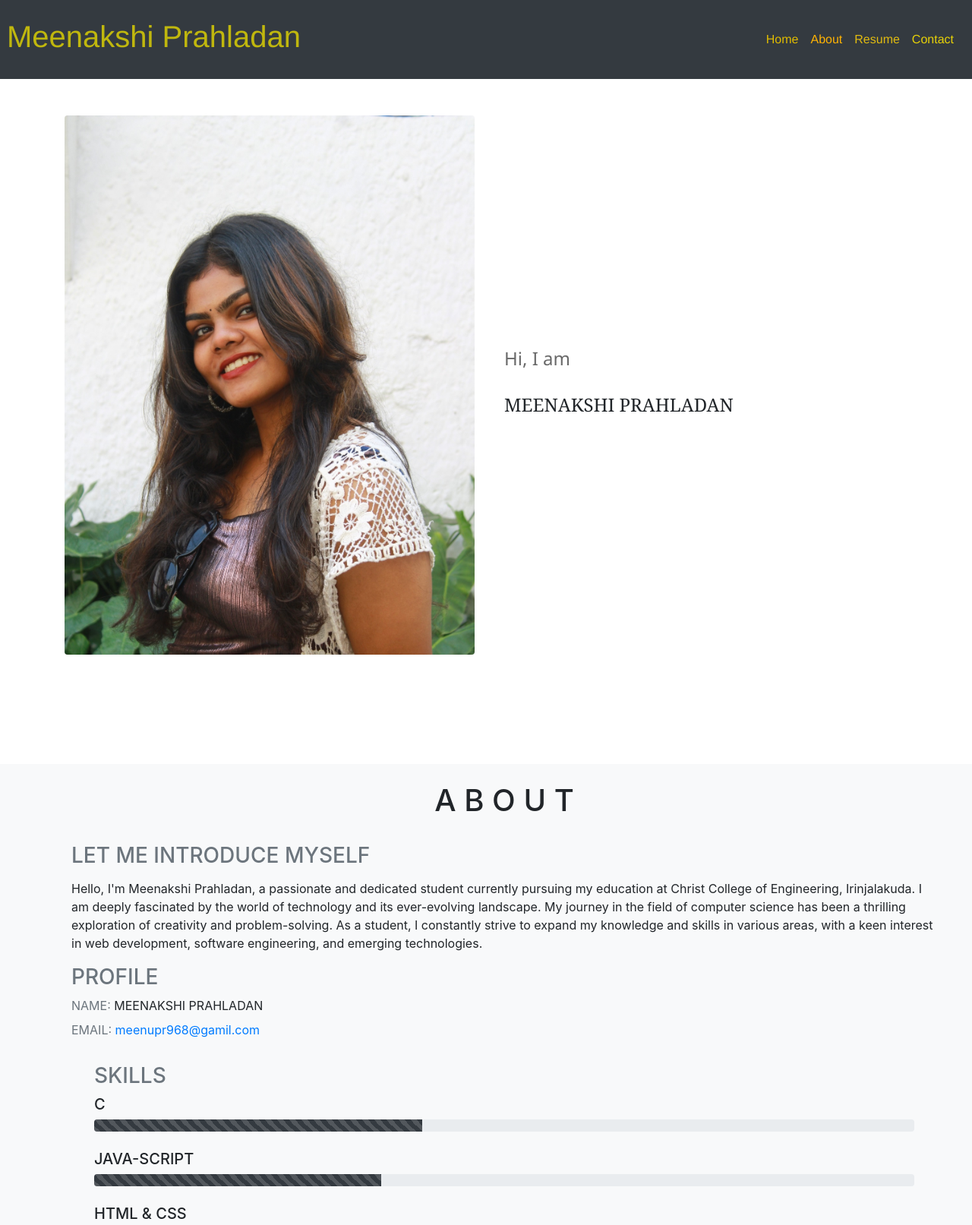
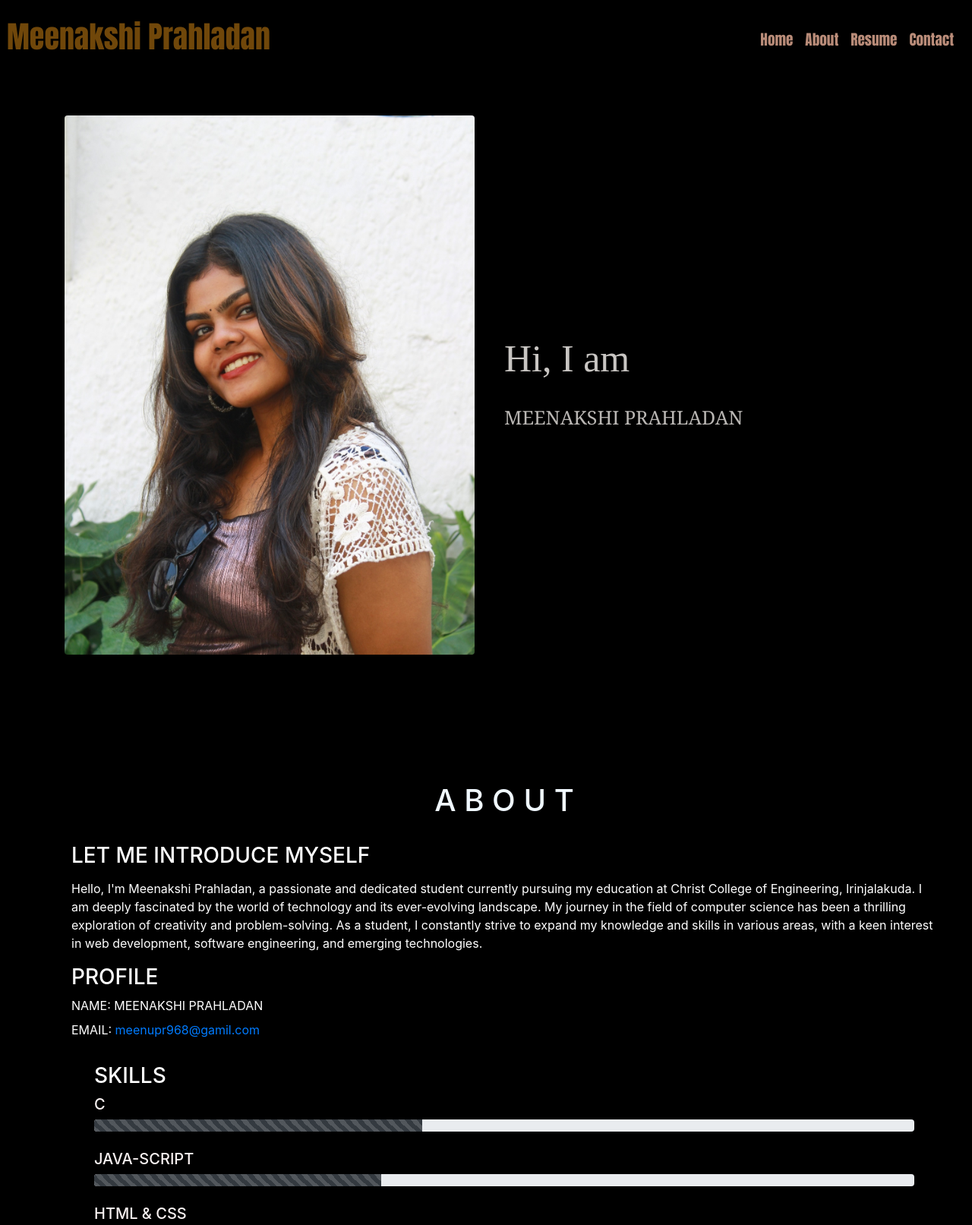
Before and after one commit to meeenaskiii/portfolio, a plain HTML site: page index.html in a window 1280 px wide. Shown: the top 1613 px of the page at 76% size. Drawn offline with nearby package versions, Linux system fonts and the light colour scheme.

Commit message:
Update index.html

```diff
--- a/index.html
+++ b/index.html
@@ -7,35 +7,36 @@
     <title>Meenakshi Prahladan</title>
     <link rel="stylesheet" href="https://cdn.jsdelivr.net/npm/bootstrap@4.4.1/dist/css/bootstrap.min.css" integrity="sha384-Vkoo8x4CGsO3+Hhxv8T/Q5PaXtkKtu6ug5TOeNV6gBiFeWPGFN9MuhOf23Q9Ifjh" crossorigin="anonymous">
     <link rel="shortcut icon" href="me.jpg">
+    <link rel="stylesheet" href="style.css">
 </head>
 
 <body>
-    <header class="bg-dark">
-        <div class="row " style="color: rgb(192, 183, 14); font-family: 'Franklin Gothic Medium', 'Arial Narrow', Arial, sans-serif; ">
+    <header style="background-color: black;">
+        <div class="row " style="font-size: larger ; color: rgb(112, 71, 10); font-family:Impact, Haettenschweiler, 'Arial Narrow Bold', sans-serif ">
             <div class="col-md-6 col-9 p-4 pl-3 my-auto">
-                <h1>Meenakshi Prahladan</h1>
+                <h1>     Meenakshi Prahladan</h1>
             </div>
 
             <div class="col-md-6 col-3 my-auto">
-                <nav class="navbar navbar-expand-lg navbar-light bg-dark ">
+                <nav class="navbar navbar-expand-lg navbar-light  " style="background-color: black;">
 
                     <button class="navbar-toggler ml-auto" type="button" data-toggle="collapse" data-target="#navbarSupportedContent" aria-controls="navbarSupportedContent" aria-expanded="false" aria-label="Toggle navigation">
-                        <span class="navbar-toggler-icon"></span>
+                        <span class="navbar-toggler-icon" style=" background-color: rgb(110, 102, 81) ; border-radius: 10px;"></span>
                     </button>
 
                     <div class="collapse navbar-collapse" id="navbarSupportedContent">
                         <ul class="navbar-nav ml-auto">
                             <li class="nav-item active">
-                                <a class="nav-link " style="color: rgb(224, 187, 1);" href="#Home">Home <span class="sr-only">(current)</span></a>
+                                <a class="nav-link " style="color:  rgb(184, 139, 120);" href="#Home">Home <span class="sr-only">(current)</span></a>
                             </li>
                             <li class="nav-item">
-                                <a class="nav-link " style="color: rgb(255, 179, 3);" href="#About">About</a>
+                                <a class="nav-link " style="color:  rgb(184, 139, 120);" href="#About">About</a>
                             </li>
                             <li class="nav-item">
-                                <a class="nav-link " style="color: rgb(225, 187, 16);" href="#Resume">Resume</a>
+                                <a class="nav-link " style="color:rgb(184, 139, 120);" href="#Resume">Resume</a>
                             </li>
                             <li class="nav-item">
-                                <a class="nav-link " style="color: rgb(232, 210, 7);" href="#Contact">Contact</a>
+                                <a class="nav-link " style="color: rgb(184, 139, 120);" href="#Contact">Contact</a>
                             </li>
                         </ul>
                     </div>
@@ -44,35 +45,35 @@
         </div>
     </header>
 
-    <section id="Home" class="p-5">
-        <div class="container">
-            <div class="row align-items-center">
+    <section id="Home" class="p-5 " style="background-color: black;"  >
+        <div class="container" style="background-color: black; width: 10000px;" >
+            <div class="row align-items-center" >
                 <div class="col-md-6 back" >
 
-                    <img src="me.jpg" alt="" class="img-fluid rounded rounded-square ">
+                    <img src="me.jpg" alt="" class="img-fluid rounded rounded-square "  >
 
                 </div>
-                <div class="col-md-6 p-4">
-                    <h4 style="color: dimgrey; font-family: 'Segoe UI', Tahoma, Geneva, Verdana, sans-serif;">Hi, I am</h4><br>
-                    <h4 style="font-family: Cambria, Cochin, Georgia, Times, 'Times New Roman', serif; font-size: x-large;" > MEENAKSHI PRAHLADAN</h4>
+                <div class="col-md-6 p-4" style="background-color: black;">
+                    <h4 style="color: rgb(200, 197, 194) ;font-family:'Times New Roman', Times, serif, sans-serif; font-size: 50px;">Hi, I am</h4><br>
+                    <h4 style=" color: rgb(185, 182, 179); font-family: Cambria, Cochin, Georgia, Times, 'Times New Roman', serif; font-size: 25px;" > MEENAKSHI PRAHLADAN</h4>
 
                 </div>
             </div>
         </div><br><br><br><br>
     </section>
-    <section id="About" class="bg-light pl-5">
+    <section id="About" class=" pl-5" style="background-color: black;">
         <div class="container "><br>
-            <h1 class="text-center bg-light">A B O U T</h1><br>
+            <h1 class="text-center " style="color: aliceblue;">A B O U T</h1><br>
             <div class="row ">
-                <h3 class="text-muted">LET ME INTRODUCE MYSELF</h3><br><br>
-                <p>Hello, I'm Meenakshi Prahladan, a passionate and dedicated student currently pursuing my education at Christ College of Engineering, Irinjalakuda. I am deeply fascinated by the world of technology and its ever-evolving landscape. My journey in the field of computer science has been a thrilling exploration of creativity and problem-solving.
+                <h3 class="text-white">LET ME INTRODUCE MYSELF</h3><br><br>
+                <p class="text-white">Hello, I'm Meenakshi Prahladan, a passionate and dedicated student currently pursuing my education at Christ College of Engineering, Irinjalakuda. I am deeply fascinated by the world of technology and its ever-evolving landscape. My journey in the field of computer science has been a thrilling exploration of creativity and problem-solving.
 
                     As a student, I constantly strive to expand my knowledge and skills in various areas, with a keen interest in web development, software engineering, and emerging technologies.</p><br>
                      <div>
-                        <h3 class="text-muted">PROFILE</h3>
-                        <label for="" class="text-secondary">NAME:</label>
-                        <label for="">MEENAKSHI PRAHLADAN</label><br>
-                        <label for="" class="text-muted">EMAIL:</label>
+                        <h3 class="text-white">PROFILE</h3>
+                        <label for="" class="text-white">NAME:</label>
+                        <label for="" class="text-white">MEENAKSHI PRAHLADAN</label><br>
+                        <label for="" class="text-white">EMAIL:</label>
                         <a href="mailto:meenupr968@gmail.com">meenupr968@gamil.com</a>
 
                      </div>
@@ -80,10 +81,10 @@
 
                      <div>
                         <div class="container ">
-                            <h3 class="text-muted ">SKILLS</h3>
+                            <h3 class="text-white">SKILLS</h3>
                             <div class="row">
-                                <div class="col-md-12 ">
-                                    <h5>C</h5>
+                                <div class="col-md-12 " style="color: #f8f1f1">
+                                    <h5 >C</h5>
                                     <div class="progress">
 
                                         <div class="progress-bar progress-bar-striped bg-dark" role="progressbar" style="width: 40%" aria-valuenow="10" aria-valuemin="0" aria-valuemax="100"></div>
@@ -107,14 +108,14 @@
 
 
                      </div>
-                    </div>
+                    </div><br><br><br>
 
 
 
 
-    </section ><br><br><br><br><br>
+                </section >
 
-    <section id="Resume" class=" bg-dark p-4" >
+    <section id="Resume" class="p-4" style="background-color: black;" >
         <h1 class="text-center text-white">R E S U M E</h1><br><br>
     </div><a href="resume.pdf" title="Download CV" class="button button-primary btn-lg bg-light align-content-center text-secondary ">Download CV</a><br><br><br>
     <h2 class="text-white text-center">E D U C A T I O N</h2><br>
@@ -160,13 +161,13 @@
     </div>
 
 
-    </section><br><br>
+    </section>
 
-    <section id="Contact" class="bg-secondary p-5">
+    <section id="Contact" class=" p-5" style="background-color: black;">
         <div class="container">
             <h2 class="text-center text-white">C O N T A C T</h2><br><br>
             <div class="row">
-                <h1 class="col-12 text-center text-white  " style="font-family: 'Gill Sans', 'Gill Sans MT', Calibri, 'Trebuchet MS', sans-serif;">WOULD LOVE TO CONNECT</h1><br><br><br><br><br><br>
+                <h1 class="col-12 text-center text-white  " style="font-family: 'Gill Sans', 'Gill Sans MT', Calibri, 'Trebuchet MS', sans-serif;">WOULD LOVE TO CONNECT</h1><br><br><br><br><br><br><br><br>
 
                     <div class=" col-4 text-center">
                         <a href="https://in.linkedin.com/in/meenakshi-prahladan-914137225" class="text-white " style="margin-left: 70px;" >
@@ -182,10 +183,10 @@
                     </div>
 
             </div>
-        </div><br><br><br><br>
+        </div><br><br><br><br><br>
         <div>
         <a class=" col-12 nav-link text-center" href="#Home"> <span class="sr-only">(current)</span><i class="fa fa-angle-up fa-2xl" style="color: azure;margin-left: 60px;"></i></a>
-    </div>
+    </div><br><br><br>
     </section>
 
 
```
